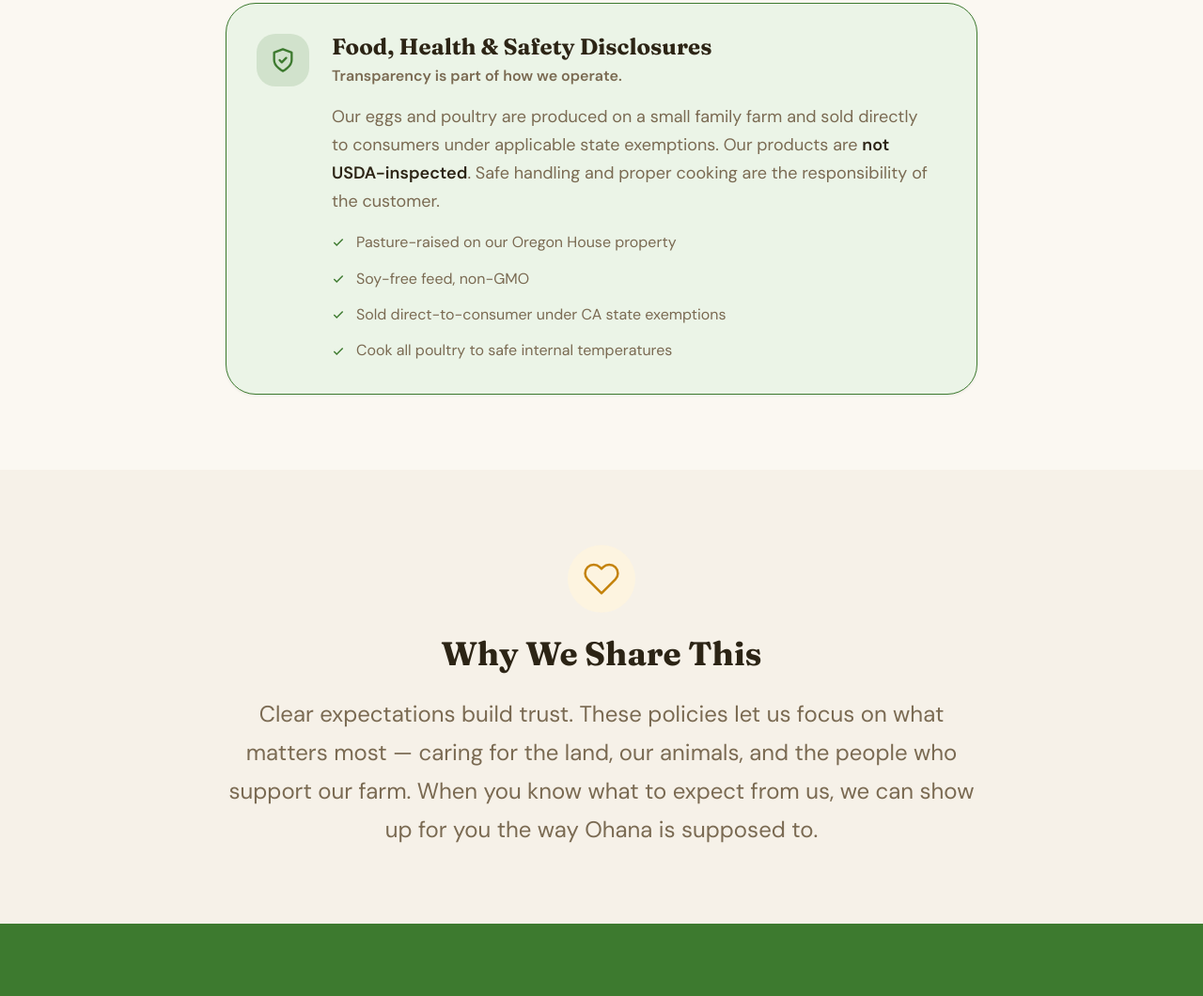
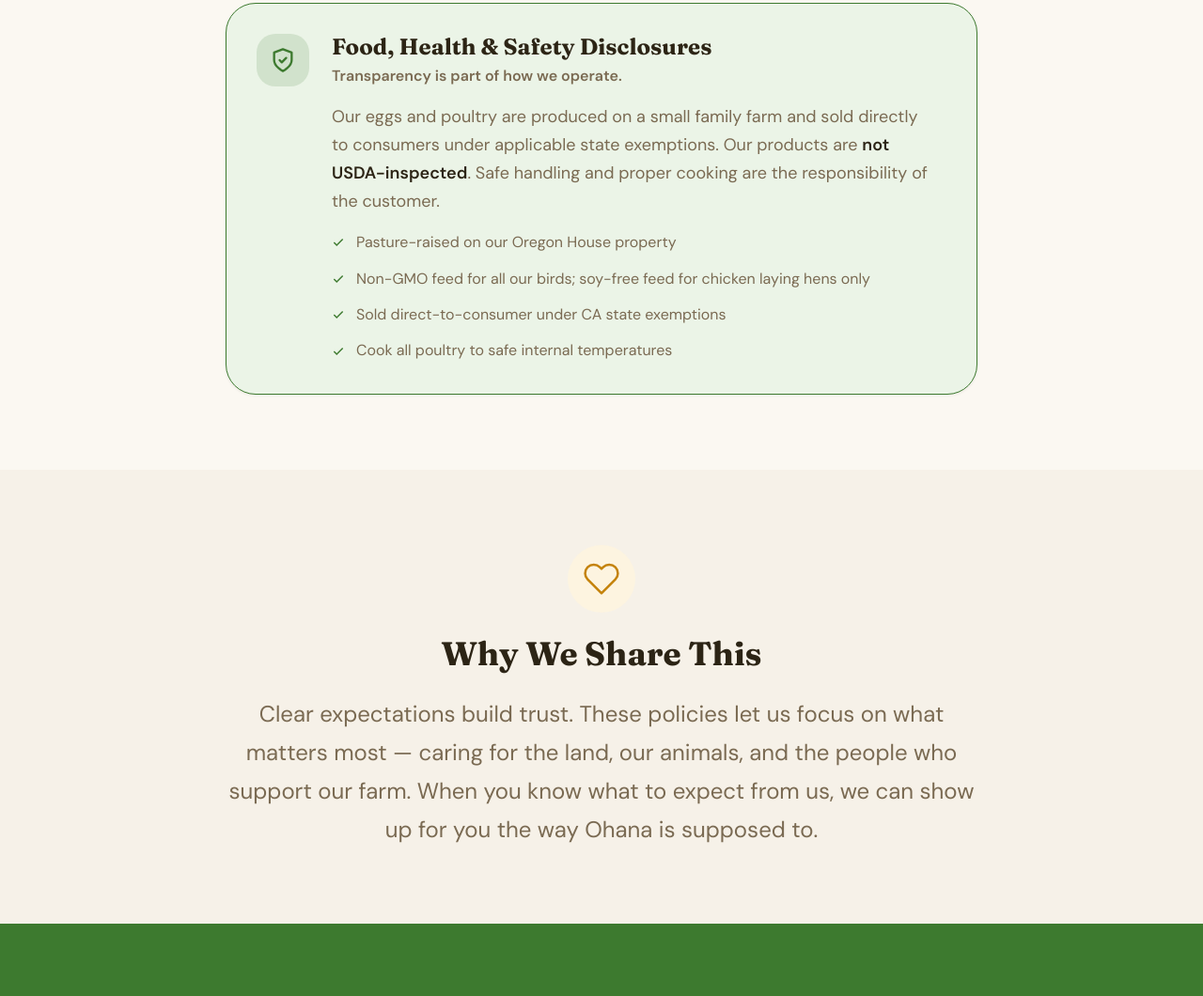
Before and after one commit to ohanaminifarm-bit/ohana-hen-cards, a plain HTML site: page policy/index.html in a window 1280 px wide. Shown: the part 1706-2766 px from the top of the page at 94% size. Drawn offline with Linux system fonts and the light colour scheme.

Commit message:
Clarify non-GMO feed farm-wide and soy-free designation for chicken eggs only

```diff
--- a/policy/index.html
+++ b/policy/index.html
@@ -110,7 +110,7 @@
             </li>
             <li>
               <svg width="14" height="14" viewBox="0 0 24 24" fill="none" stroke="currentColor" stroke-width="2.5"><polyline points="20 6 9 17 4 12"/></svg>
-              Soy-free feed, non-GMO
+              Non-GMO feed for all our birds; soy-free feed for chicken laying hens only
             </li>
             <li>
               <svg width="14" height="14" viewBox="0 0 24 24" fill="none" stroke="currentColor" stroke-width="2.5"><polyline points="20 6 9 17 4 12"/></svg>
```
